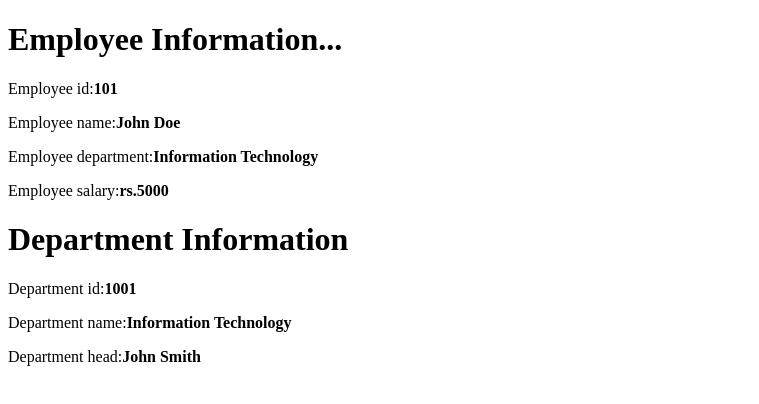
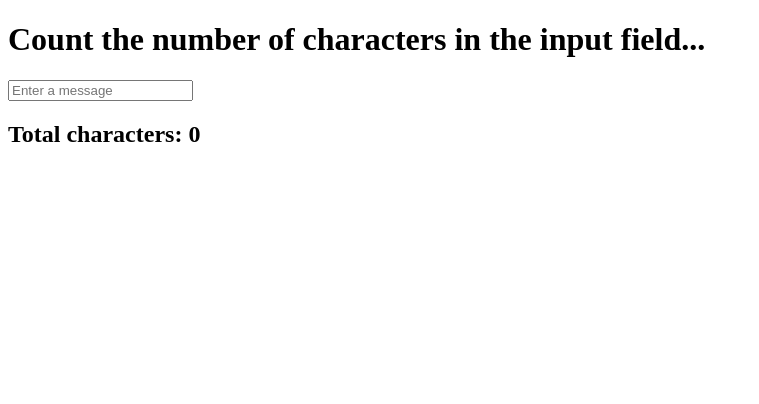
Before and after one commit to pawanyadav2706/React.js, a React (Create React App) app: page / in a window 1280 px wide. Shown: the top 404 px of the page, without its empty margins (0-759 px from the left). Built offline with nearby package versions, Linux system fonts and the light colour scheme.

Commit message:
Add files via upload
i learn to me state method

```diff
--- a/src/index.js
+++ b/src/index.js
@@ -29,40 +29,45 @@
 import React from 'react';
 import ReactDOM from 'react-dom/client';
 
+// 2nd example of state in react
+class CountCharacter extends React.Component {
+  constructor(props){
+    super(props);
+    this.state={
+      message:'',
 
-// how to create a react class component
-class Employee extends React.Component{
-  constructor(props){
-    console.log(props);
-    super(props);
+    };
   }
+  onChangemessage = (event) => {
+    this.setState({message:event.target.value});
+  }
+
+
   render(){
     return(
       <div>
-        <h1>Employee Information...</h1>
-        <p><label>Employee id:<b>{this.props.id}</b></label></p>
-        <p><label>Employee name:<b>{this.props.name}</b></label></p>
-        <p><label>Employee department:<b>{this.props.department}</b></label></p>
-        <p><label>Employee salary:<b>{this.props.salary}</b></label></p>
-        <Department id={this.props.departmentId} name={this.props.department} head={this.props.departmentHead} />
+        <h1>Count the number of characters in the input field...</h1>
+        <input type='text' placeholder='Enter a message' onChange={this.onChangemessage}/>
+        <h2>Total characters: {this.state.message.length}</h2>
       </div>
     )
   }
 }
-class Department extends React.Component{
-    render(){
-      return(
-        <div>
-          <h1>Department Information</h1>
-          <p><label>Department id:<b>{this.props.id}</b></label></p>
-          <p><label>Department name:<b>{this.props.name}</b></label></p>
-          <p><label>Department head:<b>{this.props.head}</b></label></p>
-        </div>
-      )
-    }
+// 1st example of state in react
+class Employee extends React.Component {
+state={counter:0};
+addEmployee=()=>{
+  this.setState({counter:this.state.counter+1});
+}
+  render(){
+    return(
+      <div>
+        <h1>Welcome to my first React App...</h1>
+        <button onClick={this.addEmployee}>Click me</button>
+        <h2>Total Employees: {this.state.counter}</h2>
+      </div>
+    )
   }
-
-const root = ReactDOM.createRoot(document.getElementById('root'));
-root.render(
-  <Employee id='101' name='John Doe' department='Information Technology' salary='rs.5000' departmentId='1001' departmentHead='John Smith'/>
-);
+}
+const element = <CountCharacter/>;
+ReactDOM.createRoot(document.getElementById('root')).render(element);
```
